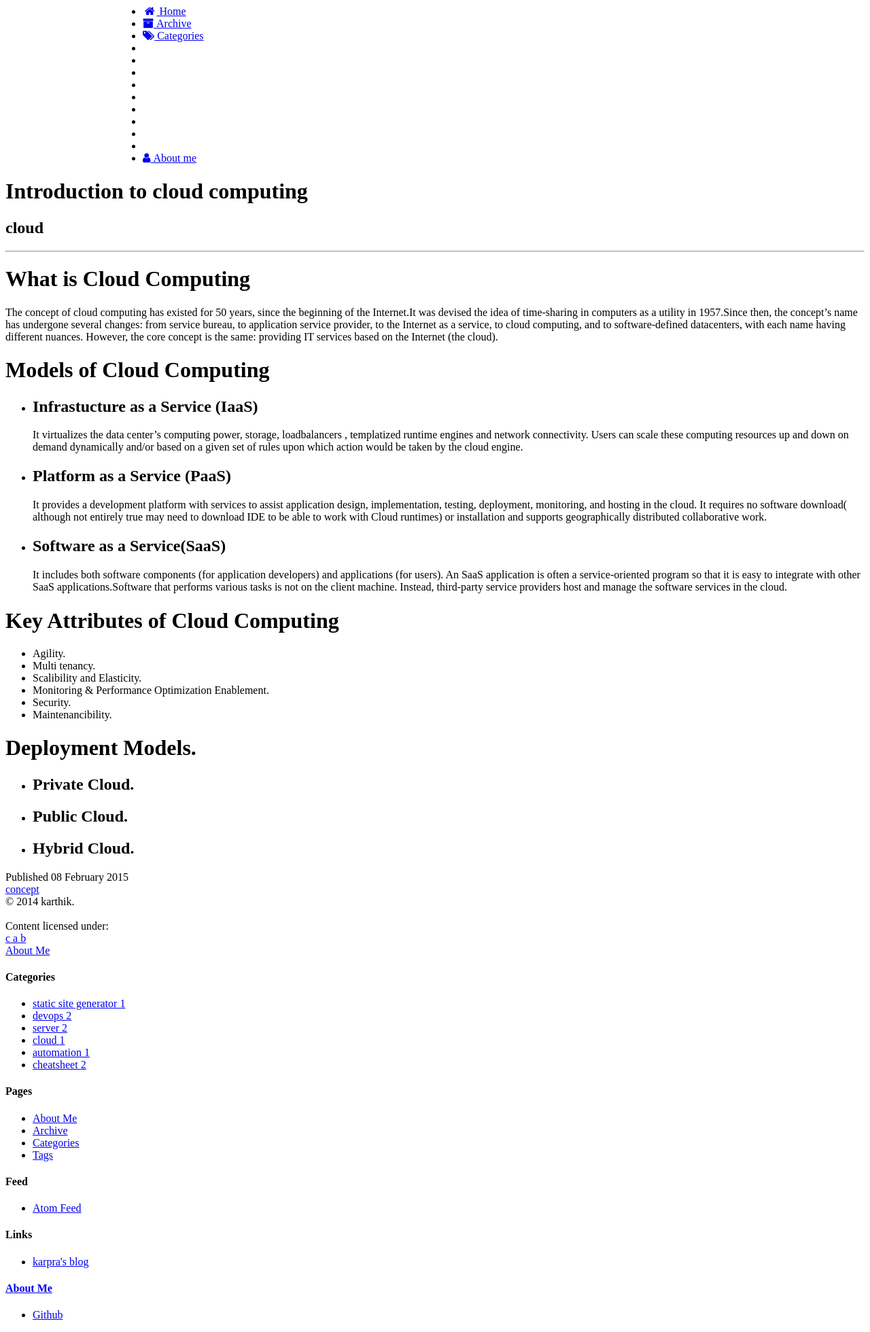
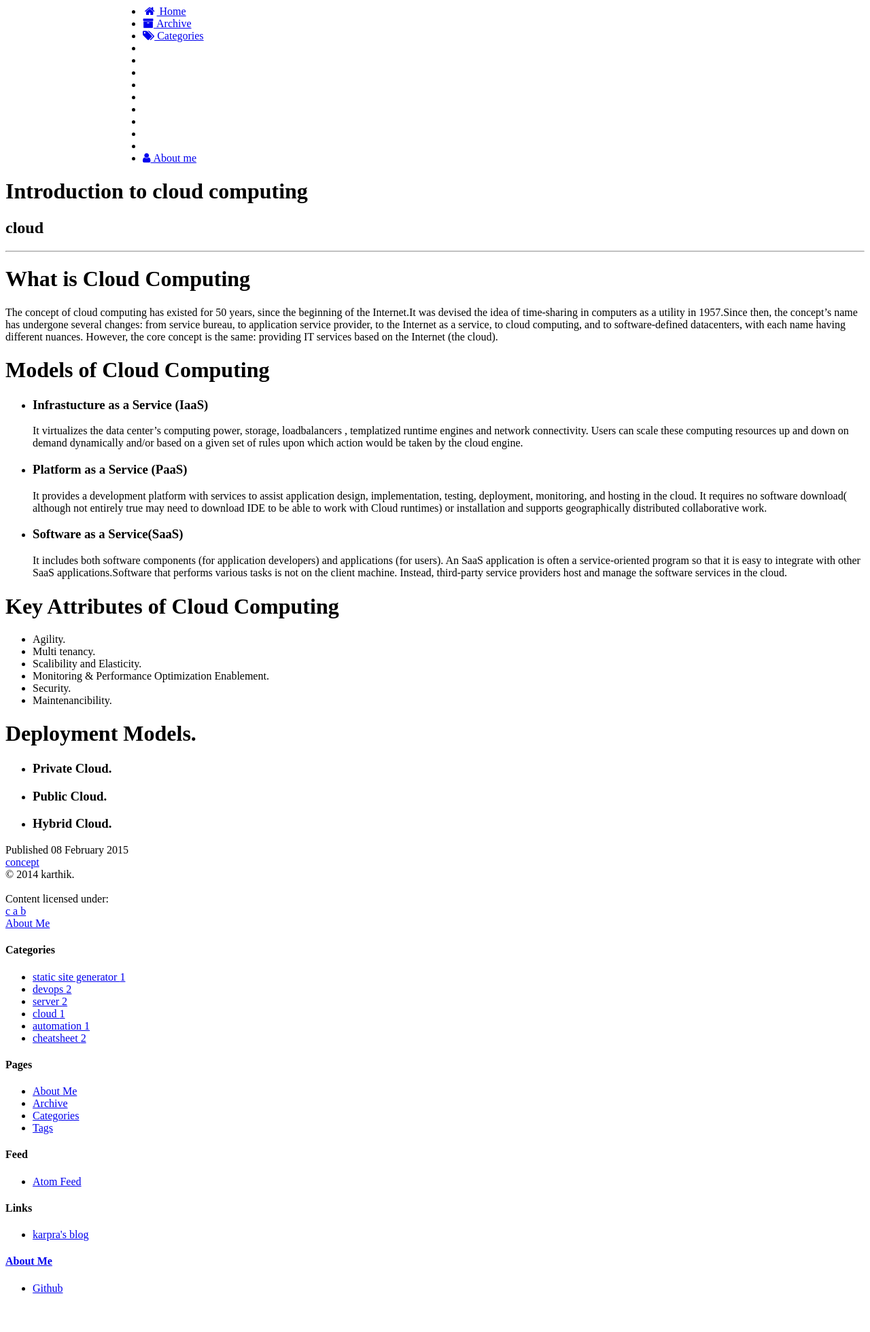
Before and after one commit to karpra/karpra.github.io, a Jekyll site: the page built from _posts/2015-2-8-Introduction to cloud computing.md, in a window 1280 px wide. Shown: the whole page at 68% size. Built offline with Jekyll 4.4.1, drawn with Linux system fonts in a browser that asks for light colours; nearby versions of some CDN libraries; library files that are not in the unit come from our copies; after the commit the page ends 1921 px from its top, so only the background shows below that.

```diff
--- a/_posts/2015-2-8-Introduction to cloud computing.md
+++ b/_posts/2015-2-8-Introduction to cloud computing.md
@@ -10,13 +10,13 @@ The concept of cloud computing has existed for 50 years, since the beginning of
 
 # Models of Cloud Computing
 
-+ ## Infrastucture as a Service (IaaS)
++ ### Infrastucture as a Service (IaaS)
 It virtualizes the data center's computing power, storage, loadbalancers , templatized runtime engines and network connectivity. Users can scale these computing resources up and down on demand dynamically and/or based on a given set of rules upon which action would be taken by the cloud engine.
 
-+ ## Platform as a Service (PaaS)
++ ### Platform as a Service (PaaS)
 It provides a development platform with services to assist application design, implementation, testing, deploy­ment, monitoring, and hosting in the cloud. It requires no software download( although not entirely true may need to download IDE to be able to work with Cloud runtimes) or installation and supports geographi­cally distributed collaborative work.
 
-+ ## Software as a Service(SaaS)
++ ### Software as a Service(SaaS)
 It includes both software components (for application developers) and applications (for users). An SaaS application is often a service-oriented program so that it is easy to integrate with other SaaS applications.Software that performs various tasks is not on the client machine. Instead, third-party service providers host and manage the software services in the cloud.
 
 # Key Attributes of Cloud Computing
@@ -29,8 +29,8 @@ It includes both software components (for application developers) and applicatio
 
 # Deployment Models.
 
-+ ## Private Cloud.
++ ### Private Cloud.
 
-+ ## Public Cloud.
++ ### Public Cloud.
 
-+ ## Hybrid Cloud.
++ ### Hybrid Cloud.
```
